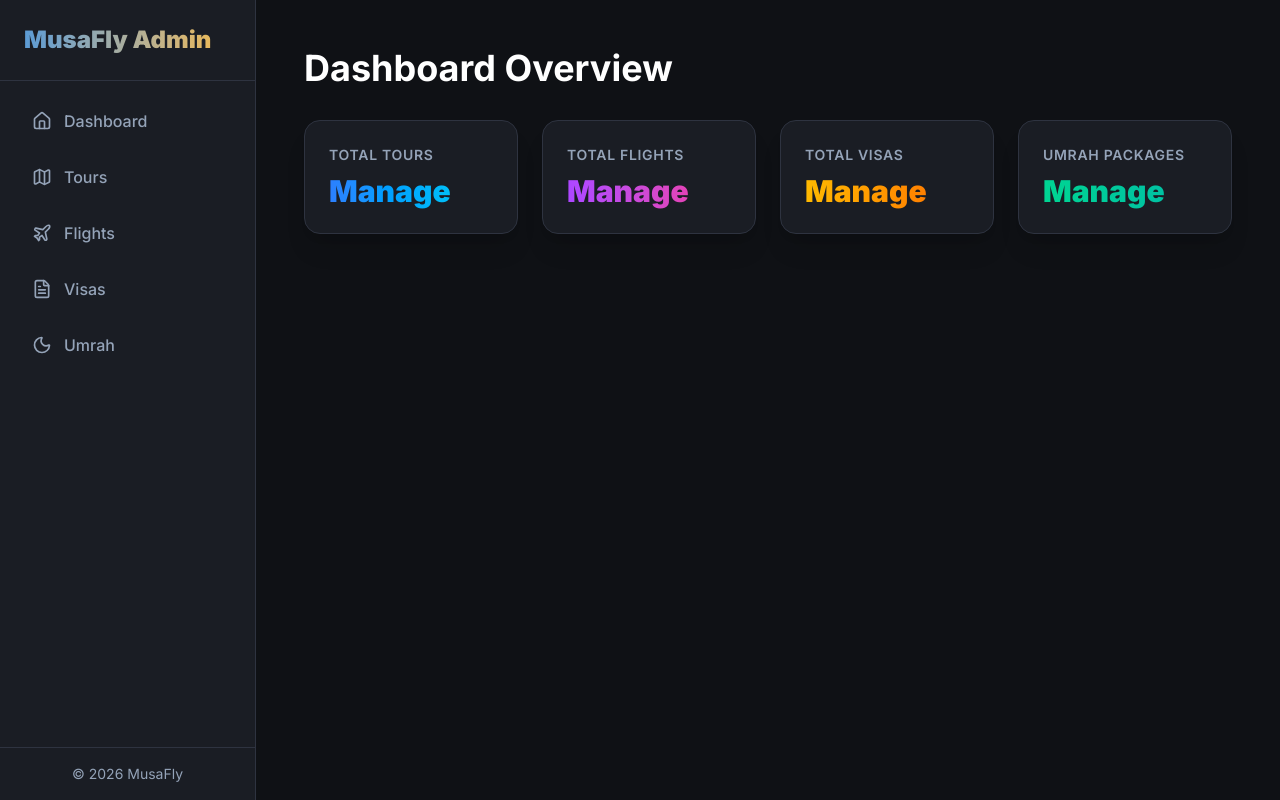
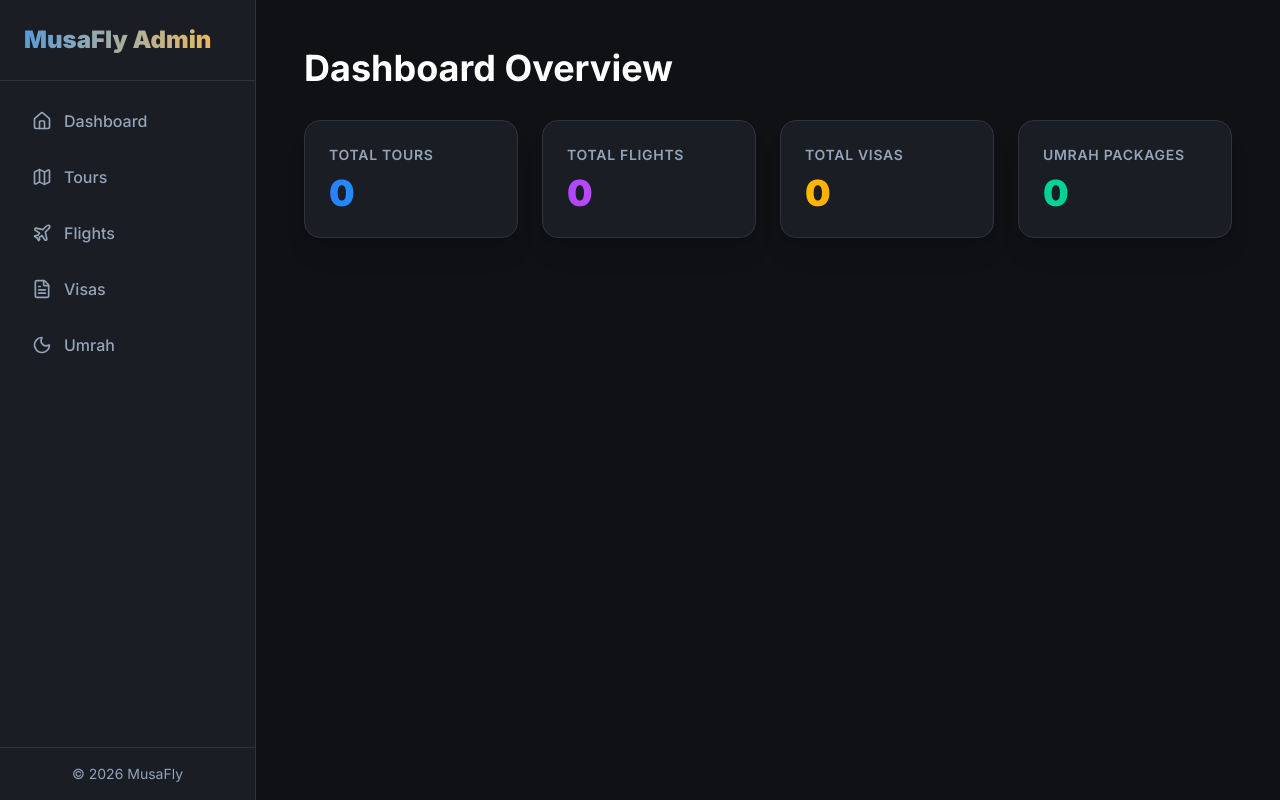
Before and after one commit to Mehedi259/musafly-admin-dashboard, a Next.js app: page / in a window 1280 px wide. Built offline with nearby package versions, Linux system fonts and the light colour scheme; no server answers.

Commit message:
Fetch dynamic counts for dashboard overview

```diff
--- a/src/app/(dashboard)/page.tsx
+++ b/src/app/(dashboard)/page.tsx
@@ -1,9 +1,49 @@
+'use client';
+
+import { useState, useEffect } from 'react';
+import axios from 'axios';
+
 export default function DashboardHome() {
+  const [counts, setCounts] = useState({
+    tours: 0,
+    flights: 0,
+    visas: 0,
+    umrah: 0,
+  });
+
+  const [loading, setLoading] = useState(true);
+
+  useEffect(() => {
+    const fetchStats = async () => {
+      try {
+        const [toursRes, flightsRes, visasRes, umrahRes] = await Promise.all([
+          axios.get('http://127.0.0.1:8000/api/tours/').catch(() => ({ data: [] })),
+          axios.get('http://127.0.0.1:8000/api/flights/').catch(() => ({ data: [] })),
+          axios.get('http://127.0.0.1:8000/api/visas/').catch(() => ({ data: [] })),
+          axios.get('http://127.0.0.1:8000/api/umrah/').catch(() => ({ data: [] })),
+        ]);
+
+        setCounts({
+          tours: toursRes.data.length || 0,
+          flights: flightsRes.data.length || 0,
+          visas: visasRes.data.length || 0,
+          umrah: umrahRes.data.length || 0,
+        });
+      } catch (err) {
+        console.error('Error fetching dashboard stats:', err);
+      } finally {
+        setLoading(false);
+      }
+    };
+
+    fetchStats();
+  }, []);
+
   const stats = [
-    { label: "Total Tours", value: "Manage", color: "from-blue-500 to-cyan-400" },
-    { label: "Total Flights", value: "Manage", color: "from-purple-500 to-pink-500" },
-    { label: "Total Visas", value: "Manage", color: "from-amber-400 to-orange-500" },
-    { label: "Umrah Packages", value: "Manage", color: "from-emerald-400 to-teal-500" }
+    { label: "Total Tours", value: counts.tours, color: "from-blue-500 to-cyan-400" },
+    { label: "Total Flights", value: counts.flights, color: "from-purple-500 to-pink-500" },
+    { label: "Total Visas", value: counts.visas, color: "from-amber-400 to-orange-500" },
+    { label: "Umrah Packages", value: counts.umrah, color: "from-emerald-400 to-teal-500" }
   ];
 
   return (
@@ -13,8 +53,8 @@ export default function DashboardHome() {
         {stats.map((stat, i) => (
           <div key={i} className="bg-[#1a1d24] border border-[#2e3340] p-6 rounded-2xl shadow-xl hover:shadow-2xl hover:-translate-y-1 transition-all">
             <h3 className="text-[#94a3b8] text-sm font-semibold uppercase tracking-wider mb-2">{stat.label}</h3>
-            <div className={`text-3xl font-black text-transparent bg-clip-text bg-gradient-to-r ${stat.color}`}>
-              {stat.value}
+            <div className={`text-4xl font-black text-transparent bg-clip-text bg-gradient-to-r ${stat.color}`}>
+              {loading ? "..." : stat.value}
             </div>
           </div>
         ))}
```
